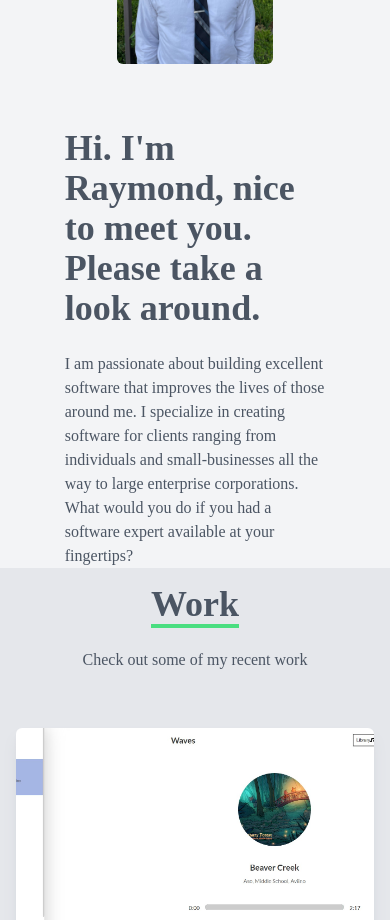
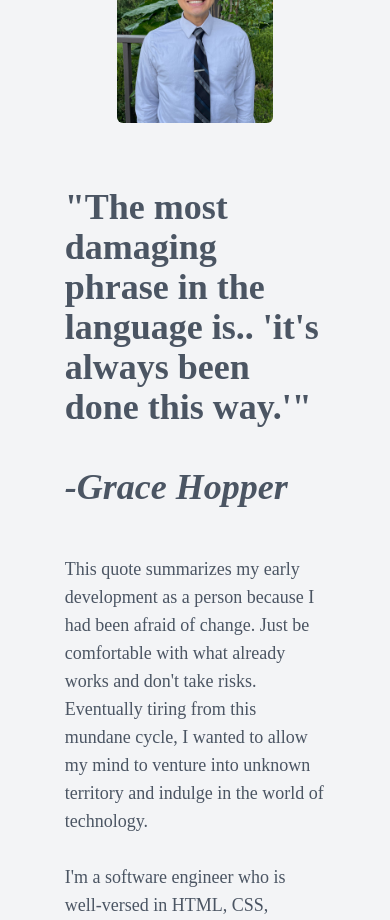
Before and after one commit to raytieu/react-portfolio, a React (Create React App) app: page / in a window 390 px wide. Shown: the part 1080-2000 px from the top of the page. Built offline with nearby package versions, Linux system fonts and the light colour scheme.

Commit message:
added about content

```diff
--- a/src/App.js
+++ b/src/App.js
@@ -2,16 +2,16 @@ import Navbar from "./components/Navbar";
 import Home from "./components/Home";
 import About from "./components/About";
 import Skills from "./components/Skills";
-import Work from "./components/Work";
+import Projects from "./components/Projects";
 import Contact from "./components/Contact";
 
 function App() {
   return (
     <div className="App">
+      <Home />
       <Navbar />
-      <Home />
       <About />
-      <Work />
+      <Projects />
       <Skills />
       <Contact />
     </div>
--- a/src/components/About.js
+++ b/src/components/About.js
@@ -18,20 +18,36 @@ const About = () => {
               alt="about pic"
             />
           </div>
-          <div className="flex flex-col items-center justify-center">
+          <div className="flex flex-col gap-12 items-center justify-center">
             <div className="text-4xl font-bold">
               <p>
-                Hi. I'm Raymond, nice to meet you. Please take a look around.
+                "The most damaging phrase in the language is.. 'it's always been
+                done this way.'"
+              </p>
+              <br />
+              <p>
+                <em>-Grace Hopper</em>
               </p>
             </div>
-            <div>
+            <div className="text-lg">
+              <p>
+                This quote summarizes my early development as a person because I
+                had been afraid of change. Just be comfortable with what already
+                works and don't take risks. Eventually tiring from this mundane
+                cycle, I wanted to allow my mind to venture into unknown
+                territory and indulge in the world of technology.
+              </p>
               <br />
               <p>
-                I am passionate about building excellent software that improves
-                the lives of those around me. I specialize in creating software
-                for clients ranging from individuals and small-businesses all
-                the way to large enterprise corporations. What would you do if
-                you had a software expert available at your fingertips?
+                I'm a software engineer who is well-versed in HTML, CSS,
+                JavaScript, and React, among other technologies. Primarily a
+                front-end developer at the moment, I also have experience
+                building out full-stack applications using the MERN stack. I
+                take great pride and joy in every development task that I
+                encounter and will always continue adding to my knowledge. I
+                look forward to interacting with all the people I will meet on
+                this journey and strive to be an invaluable part of any team or
+                company.
               </p>
             </div>
           </div>
--- a/src/components/Contact.js
+++ b/src/components/Contact.js
@@ -7,30 +7,27 @@ const Contact = () => {
   return (
     <div
       name="contact"
-      className="bg-cover bg-center w-full h-screen bg-comp-bg flex flex-col justify-center items-center"
+      className="bg-comp-bg bg-cover bg-center w-full h-screen flex flex-col justify-center items-center"
     >
-      <div className="pb-8 text-center">
-        <p className="text-4xl font-bold inline border-b-4 border-green-300 text-gray-600">
+      <div className="pb-8 mt-[10%] text-center">
+        <p className="text-4xl font-bold inline border-b-4 border-green-600 text-gray-600">
           Contact
         </p>
         <p className="text-gray-600 text-3xl py-4">Raymond Tieu</p>
       </div>
 
-      <div
-        // style={{ backgroundColor: `rgb(220,220,220)` }}
-        className="lg:w-[50%] container rounded-md flex flex-col justify-center items-center mx-auto"
-      >
-        <div className="flex justify-center items-center">
-          <ImLocation2 />
-          <p className="my-4 ml-8 text-2xl">Irvine, CA</p>
+      <div className="w-full container rounded-md flex flex-col justify-center items-center">
+        <div className="flex justify-center w-full items-center">
+          <ImLocation2 size="20%" />
+          <p className="my-4 text-2xl">Irvine, CA</p>
         </div>
-        <div className="flex justify-center items-center">
-          <MdEmail />
-          <p className="my-4 ml-8 text-2xl">ray.tieu@gmail.com</p>
+        <div className="flex justify-center w-full items-center">
+          <MdEmail size="20%" />
+          <p className="my-4 text-2xl">ray.tieu@gmail.com</p>
         </div>
-        <div className="flex justify-center items-center">
-          <BsFillPhoneFill />
-          <p className="my-4 ml-8 text-2xl">626-487-7380</p>
+        <div className="flex justify-center w-full items-center">
+          <BsFillPhoneFill size="20%" />
+          <p className="my-4 text-2xl">626-487-7380</p>
         </div>
       </div>
     </div>
--- a/src/components/Navbar.js
+++ b/src/components/Navbar.js
@@ -8,20 +8,20 @@ const Navbar = () => {
   const [nav, setNav] = useState(false);
   const handleClick = () => setNav(!nav);
   return (
-    <div className="fixed w-full h-[8%] flex justify-between items-center px-4 bg-[#0000009a] text-gray-300">
-      <div>
-        {/* <img src={Logo} alt="Logo Image" style={{ width: "50px" }} /> */}
-      </div>
+    <div className="z-50 sticky top-0 w-full nav-height bg-white shadow-md shadow-gray-400 flex justify-end items-center text-gray-600 pr-[10%]">
+      {/* <div>
+        <img src={Logo} alt="Logo Image" style={{ width: "50px" }} />
+      </div> */}
 
       {/* Menu */}
 
-      <ul className="hidden md:flex">
+      <ul className="hidden md:flex text-lg">
         <li>
           <Link
             className="hover:border-b-4 border-green-600"
             to="home"
             smooth={true}
-            duration={500}
+            duration={1000}
           >
             Home
           </Link>
@@ -31,7 +31,7 @@ const Navbar = () => {
             className="hover:border-b-4 border-green-600"
             to="about"
             smooth={true}
-            duration={500}
+            duration={1000}
           >
             About
           </Link>
@@ -39,29 +39,30 @@ const Navbar = () => {
         <li>
           <Link
             className="hover:border-b-4 border-green-600"
-            to="skills"
+            to="projects"
             smooth={true}
-            duration={500}
+            duration={1000}
           >
-            Skills
+            Projects
           </Link>
         </li>
         <li>
           <Link
             className="hover:border-b-4 border-green-600"
-            to="work"
+            to="skills"
             smooth={true}
-            duration={500}
+            duration={1000}
           >
-            Work
+            Skills
           </Link>
         </li>
+
         <li>
           <Link
             className="hover:border-b-4 border-green-600"
             to="contact"
             smooth={true}
-            duration={500}
+            duration={1000}
           >
             Contact
           </Link>
@@ -78,31 +79,42 @@ const Navbar = () => {
         className={
           nav === false
             ? "hidden"
-            : "absolute top-0 left-0 w-full h-screen bg-[#0a192f] flex flex-col justify-center items-center"
+            : "absolute top-0 left-0 w-full h-screen bg-white flex flex-col justify-center items-center"
         }
       >
         <li className="py-6 text-4xl">
-          <Link onClick={handleClick} to="home" smooth={true} duration={500}>
+          <Link onClick={handleClick} to="home" smooth={true} duration={1000}>
             Home
           </Link>
         </li>
         <li className="py-6 text-4xl">
-          <Link onClick={handleClick} to="about" smooth={true} duration={500}>
+          <Link onClick={handleClick} to="about" smooth={true} duration={1000}>
             About
           </Link>
         </li>
         <li className="py-6 text-4xl">
-          <Link onClick={handleClick} to="skills" smooth={true} duration={500}>
+          <Link
+            onClick={handleClick}
+            to="projects"
+            smooth={true}
+            duration={1000}
+          >
+            Projects
+          </Link>
+        </li>
+        <li className="py-6 text-4xl">
+          <Link onClick={handleClick} to="skills" smooth={true} duration={1000}>
             Skills
           </Link>
         </li>
+
         <li className="py-6 text-4xl">
-          <Link onClick={handleClick} to="work" smooth={true} duration={500}>
-            Work
-          </Link>
-        </li>
-        <li className="py-6 text-4xl">
-          <Link onClick={handleClick} to="contact" smooth={true} duration={500}>
+          <Link
+            onClick={handleClick}
+            to="contact"
+            smooth={true}
+            duration={1000}
+          >
             Contact
           </Link>
         </li>
@@ -127,7 +139,7 @@ const Navbar = () => {
               Github <FaGithub size={30} />
             </a>
           </li>
-          <li className="w-[160px] h-[60px] flex justify-between items-center ml-[-100px] hover:ml-[-10px] duration-300 bg-[#565f69]">
+          <li className="w-[160px] h-[60px] flex justify-between items-center ml-[-100px] hover:ml-[-10px] duration-300 bg-green-600">
             <a
               className="flex justify-between items-center w-full text-gray-300"
               href="/"
--- a/src/components/Work.js
+++ b/src/components/Projects.js
@@ -4,13 +4,15 @@ import Waves from "../assets/wavesmusic.jpg";
 
 const Work = () => {
   return (
-    <div name="work" className="w-full md:h-screen bg-gray-200 text-gray-600">
+    <div
+      name="projects"
+      className="w-full md:h-screen bg-gray-200 text-gray-600"
+    >
       <div className="max-w-[1500px] mx-auto p-4 flex flex-col justify-center w-full h-full">
         <div className="pb-8 text-center">
-          <p className="text-4xl font-bold inline border-b-4 text-gray-600 border-green-400">
-            Work
+          <p className="text-4xl font-bold inline border-b-4 text-gray-600 border-green-600">
+            Projects
           </p>
-          <p className="py-6">Check out some of my recent work</p>
         </div>
 
         {/* Container */}
--- a/src/index.css
+++ b/src/index.css
@@ -16,14 +16,18 @@
 
 .content-div {
   background-repeat: no-repeat;
-  background-size: cover;
+  background-size: contain;
   background-position: center;
-  height: 250px;
+  height: 350px;
 }
 
 .content-div:hover {
   background-image: linear-gradient(
-    rgba(112, 157, 255, 0.75),
-    rgba(82, 176, 160, 0.75)
+    rgba(112, 157, 255, 0.5),
+    rgba(82, 176, 160, 0.5)
   ) !important;
 }
+
+.nav-height {
+  height: 7vh;
+}
```
Also changed, not shown: src/components/Skills.js (+11 -11 lines).
